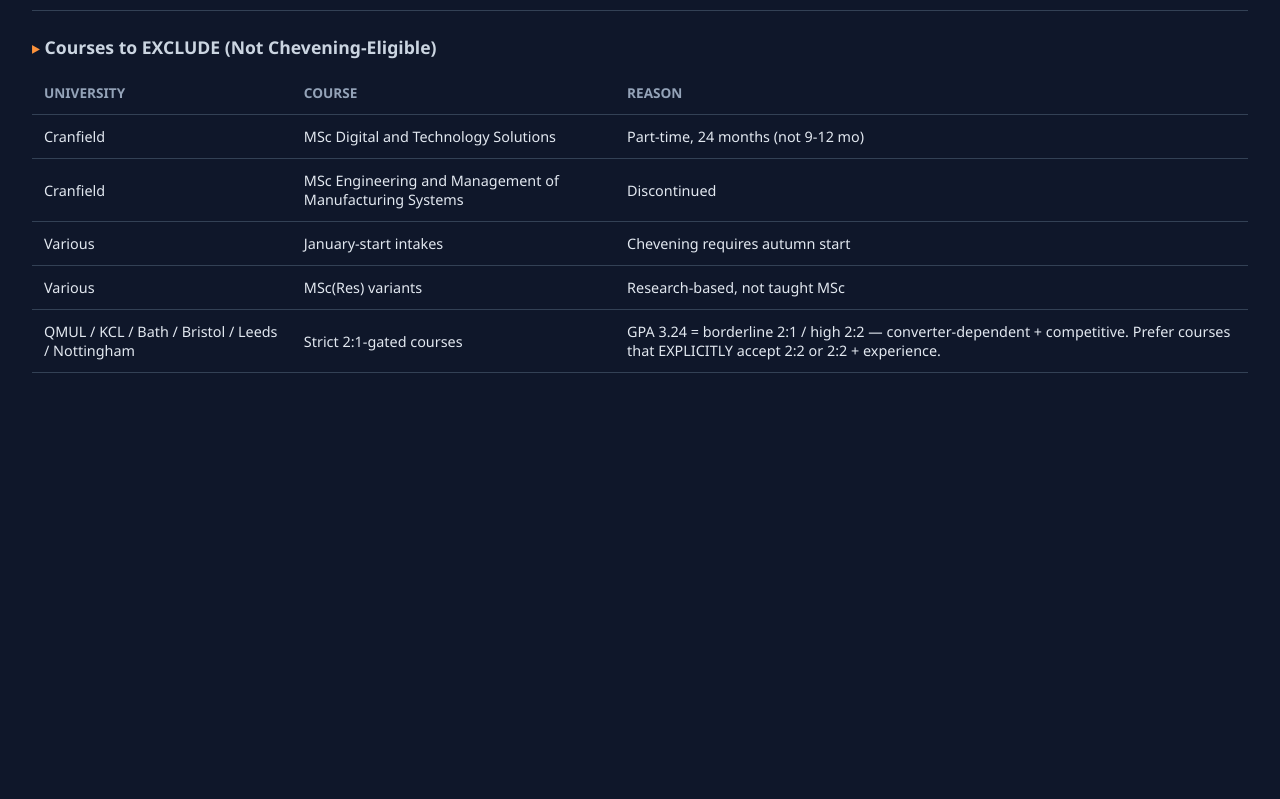
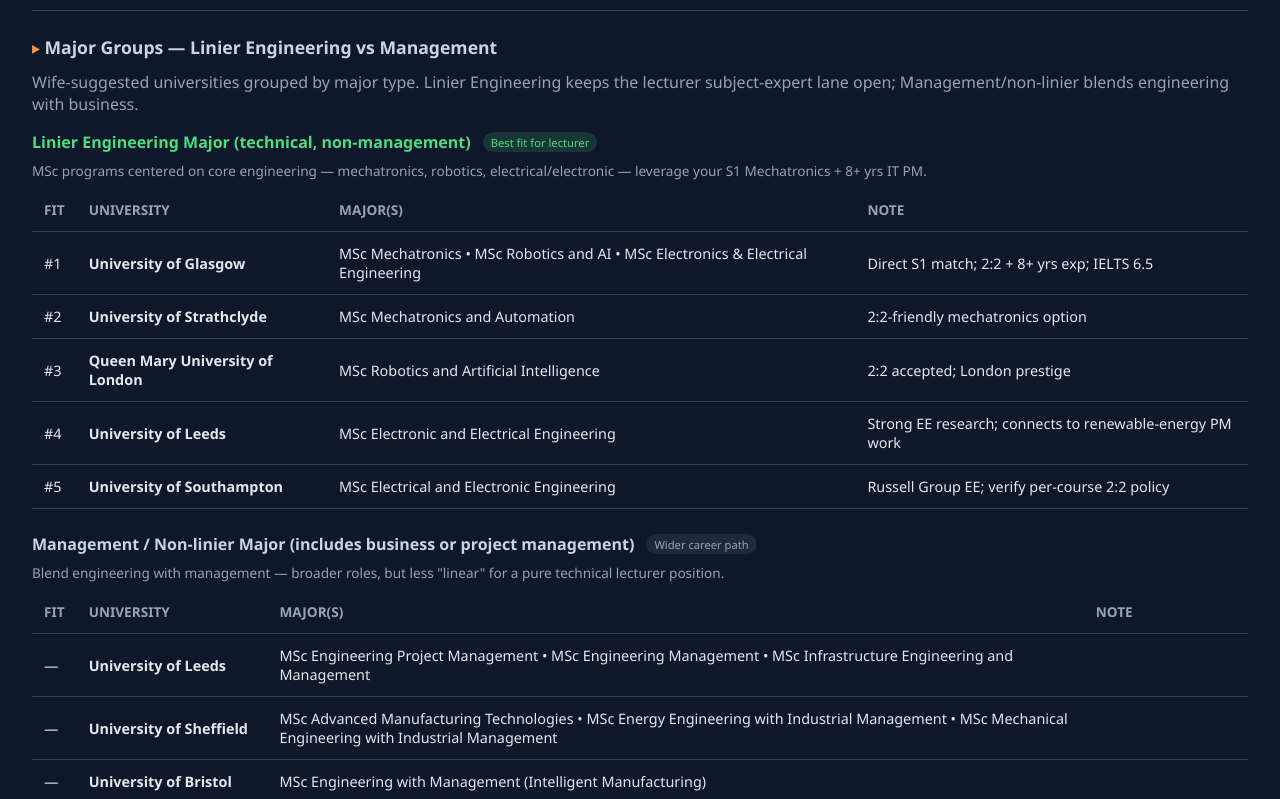
Before and after one commit to pungkiilham/scholarship_master-phd, a React (Vite) app: page /chevening in a window 1280 px wide. Shown: the part 5621-6420 px from the top of the page. Before the commit the page ends 6026 px from the top, so only its background shows below. Built offline with nearby package versions, Linux system fonts and the light colour scheme.

Commit message:
Add Chevening major groups: linier engineering vs management univ shortlist

```diff
--- a/src/components/CheveningSection.jsx
+++ b/src/components/CheveningSection.jsx
@@ -8,6 +8,7 @@
   cheveningEntryRequirements,
   cheveningGpaNote,
   cheveningPortalCourses,
+  cheveningMajorGroups,
 } from '../data/cheveningData'
 
 export default function CheveningSection() {
@@ -141,6 +142,39 @@
         </div>
       ))}
 
+      <h3 className="section-subtitle">Major Groups — Linier Engineering vs Management</h3>
+      <p style={{ color: '#94a3b8', marginBottom: '1rem' }}>
+        {cheveningMajorGroups.intro}
+      </p>
+      {cheveningMajorGroups.groups.map((group, g) => (
+        <div key={g} style={{ marginBottom: '1.5rem' }}>
+          <div style={{ display: 'flex', alignItems: 'center', gap: '0.75rem', marginBottom: '0.5rem' }}>
+            <h4 style={{ color: group.highlight ? '#4ade80' : '#cbd5e1', margin: 0 }}>{group.name}</h4>
+            {group.tag && (
+              <span style={{ fontSize: '0.7rem', padding: '0.15rem 0.5rem', borderRadius: '999px', background: group.highlight ? 'rgba(74,222,128,0.15)' : '#1e293b', color: group.highlight ? '#4ade80' : '#94a3b8' }}>{group.tag}</span>
+            )}
+          </div>
+          <p style={{ color: '#94a3b8', fontSize: '0.85rem', margin: '0 0 0.5rem' }}>{group.description}</p>
+          <div className="tracker-table-wrap">
+            <table className="tracker-table">
+              <thead>
+                <tr><th>Fit</th><th>University</th><th>Major(s)</th><th>Note</th></tr>
+              </thead>
+              <tbody>
+                {group.schools.map((s, i) => (
+                  <tr key={i}>
+                    <td>{s.fit ? `#${s.fit}` : '—'}</td>
+                    <td><strong>{s.uni}</strong></td>
+                    <td>{s.majors.join(' • ')}</td>
+                    <td>{s.note}</td>
+                  </tr>
+                ))}
+              </tbody>
+            </table>
+          </div>
+        </div>
+      ))}
+
       <h3 className="section-subtitle">Courses to EXCLUDE (Not Chevening-Eligible)</h3>
       <div className="tracker-table-wrap">
         <table className="tracker-table">
--- a/src/data/cheveningData.js
+++ b/src/data/cheveningData.js
@@ -381,6 +381,38 @@
   { item: 'Bottom line', value: 'You sit at the borderline 2:1 / strong 2:2 boundary → strict-2:1 courses are discretionary, not guaranteed. Pick courses that explicitly accept 2:2 or "2:2 + work experience" (your 8+ yrs is the compensator).' },
 ]
 
+export const cheveningMajorGroups = {
+  intro: "Wife-suggested universities grouped by major type. Linier Engineering keeps the lecturer subject-expert lane open; Management/non-linier blends engineering with business.",
+  groups: [
+    {
+      name: 'Linier Engineering Major (technical, non-management)',
+      tag: 'Best fit for lecturer',
+      highlight: true,
+      description: 'MSc programs centered on core engineering — mechatronics, robotics, electrical/electronic — leverage your S1 Mechatronics + 8+ yrs IT PM.',
+      schools: [
+        { uni: 'University of Glasgow', majors: ['MSc Mechatronics', 'MSc Robotics and AI', 'MSc Electronics & Electrical Engineering'], fit: 1, note: 'Direct S1 match; 2:2 + 8+ yrs exp; IELTS 6.5' },
+        { uni: 'University of Strathclyde', majors: ['MSc Mechatronics and Automation'], fit: 2, note: '2:2-friendly mechatronics option' },
+        { uni: 'Queen Mary University of London', majors: ['MSc Robotics and Artificial Intelligence'], fit: 3, note: '2:2 accepted; London prestige' },
+        { uni: 'University of Leeds', majors: ['MSc Electronic and Electrical Engineering'], fit: 4, note: 'Strong EE research; connects to renewable-energy PM work' },
+        { uni: 'University of Southampton', majors: ['MSc Electrical and Electronic Engineering'], fit: 5, note: 'Russell Group EE; verify per-course 2:2 policy' },
+      ],
+    },
+    {
+      name: 'Management / Non-linier Major (includes business or project management)',
+      tag: 'Wider career path',
+      highlight: false,
+      description: 'Blend engineering with management — broader roles, but less "linear" for a pure technical lecturer position.',
+      schools: [
+        { uni: 'University of Leeds', majors: ['MSc Engineering Project Management', 'MSc Engineering Management', 'MSc Infrastructure Engineering and Management'], fit: null, note: '' },
+        { uni: 'University of Sheffield', majors: ['MSc Advanced Manufacturing Technologies', 'MSc Energy Engineering with Industrial Management', 'MSc Mechanical Engineering with Industrial Management'], fit: null, note: '' },
+        { uni: 'University of Bristol', majors: ['MSc Engineering with Management (Intelligent Manufacturing)'], fit: null, note: '' },
+        { uni: 'University of Southampton', majors: ['MSc Engineering Management'], fit: null, note: '' },
+        { uni: 'Cranfield University', majors: ['Most courses excluded (part-time 24 mo / discontinued)'], fit: null, note: 'Exclude as primary option' },
+      ],
+    },
+  ],
+}
+
 // Full list captured from the Chevening Course Finder (search: "Engineering Management", 4 pages, Aug 2026).
 // partner = the listing carried the "Chevening Partner" tag on the portal.
 export const cheveningPortalCourses = [
```
